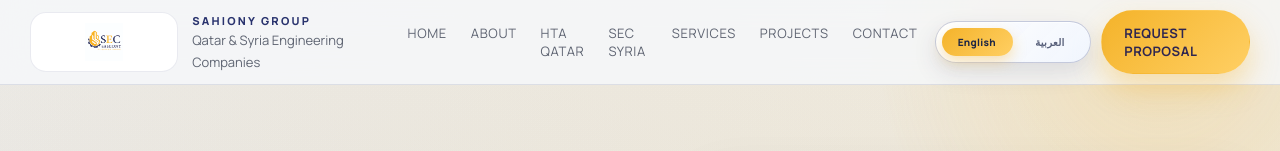
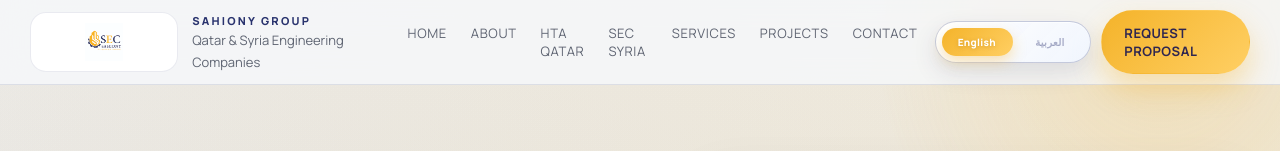
Before and after one commit to ahdajj/Sahiony-Group, a Next.js app: page / in a window 1280 px wide. Shown: the top 151 px of the page. Built offline with nearby package versions, Linux system fonts and the light colour scheme.

Commit message:
feat: highlight active language with white text on gold thumb

```diff
--- a/app/globals.css
+++ b/app/globals.css
@@ -236,10 +236,10 @@ img {
   font-size: 10px;
   font-weight: 800;
   letter-spacing: 0.03em;
-  color: #58607a;
+  color: rgba(41, 51, 110, 0.38);
   line-height: 1;
   padding: 0 6px;
-  transition: color 0.2s ease;
+  transition: color 0.2s ease, text-shadow 0.2s ease;
   cursor: default;
   user-select: none;
 }
@@ -249,12 +249,14 @@ a.lang-switch-label {
 }
 
 a.lang-switch-label:hover {
-  color: #1f2744;
+  color: rgba(41, 51, 110, 0.65);
 }
 
+/* Active label: white text on the gold thumb */
 .lang-switch:not(.is-ar) .lang-en,
 .lang-switch.is-ar .lang-ar {
-  color: #1f2744;
+  color: #fff;
+  text-shadow: 0 1px 4px rgba(160, 100, 0, 0.35);
 }
 
 .desktop-only {
```
